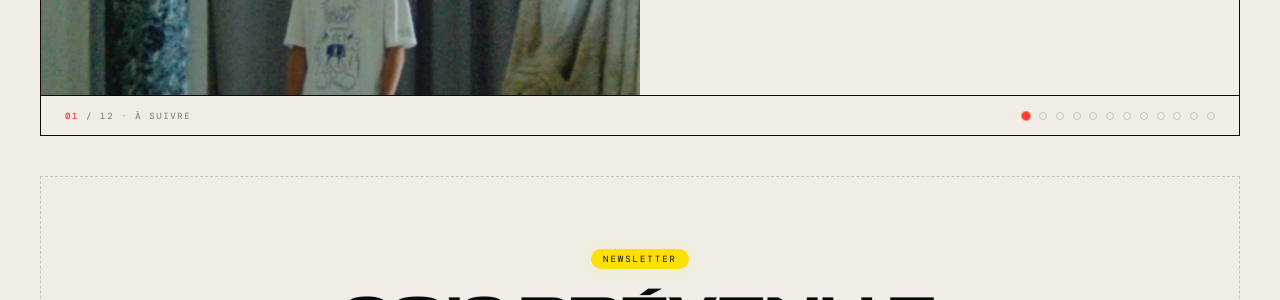
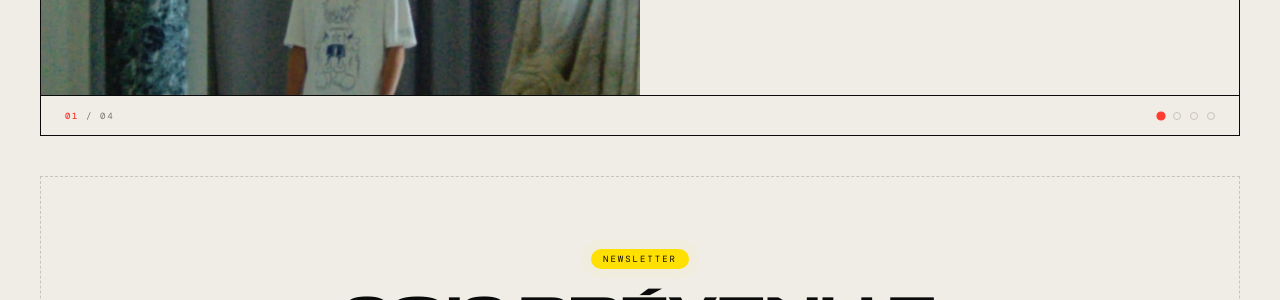
Before and after one commit to theo1guery-cmyk/AgoraDau, a Jekyll site: the page index.html, which Jekyll copies as it is, in a window 1280 px wide and 900 px high, scrolled down 3828 px. Shown: the part 150-450 px from the top of the window. Built offline with Jekyll 4.4.1, drawn with Linux system fonts in a browser that asks for light colours; some web fonts are replaced.

Commit message:
content(carrousel): retire les 8 sujets « à venir », ne garde que les publiés
Carrousel réduit aux 4 articles en ligne (La Gradiva, Ils ont volé la nuit,
Colonialisme vert, Quand le modèle masculin s'effondre) ; images des sujets
non publiés supprimées.

Co-Authored-By: Claude Opus 5.5 <noreply@anthropic.com>

```diff
--- a/index.html
+++ b/index.html
@@ -778,7 +778,7 @@ footer{background:var(--ink);color:var(--paper);padding:3rem 2.5rem;}
   </div>
 </section>
 
-<!-- PUBLICATIONS (à venir) -->
+<!-- PUBLICATIONS -->
 <section class="sec" id="publications">
   <div class="sh rv">
     <div><p class="s-over">Le contenu</p><h2 class="s-title">Nos <em>publications</em></h2></div>
@@ -828,73 +828,9 @@ footer{background:var(--ink);color:var(--paper);padding:3rem 2.5rem;}
         </div>
         <a class="pub-overlay" href="/analyses/masculinisme/" aria-label="Lire l'analyse : Quand le modèle masculin s'effondre"></a>
       </div>
-      <div class="pub-slide">
-        <div class="pub-feat-media"><img src="./analyse-eglise-trump.jpg" alt="L'église qui a fait Trump — analyse à venir d'Agora Dau" loading="lazy"/></div>
-        <div class="pub-feat-body">
-          <p class="pub-feat-kicker"><span class="fmt-dot"></span>Analyse · À venir</p>
-          <p class="pub-feat-title">L'église qui a fait Trump</p>
-          <p class="pub-feat-desc">Comment les évangéliques américains sont devenus la colonne vertébrale du trumpisme.</p>
-        </div>
-      </div>
-      <div class="pub-slide">
-        <div class="pub-feat-media"><img src="./analyse-postes-police-pekin.jpg" alt="Les postes de police secrets de Pékin — analyse à venir d'Agora Dau" loading="lazy"/></div>
-        <div class="pub-feat-body">
-          <p class="pub-feat-kicker"><span class="fmt-dot"></span>Analyse · À venir</p>
-          <p class="pub-feat-title">Les postes de police secrets de Pékin</p>
-          <p class="pub-feat-desc">Enquête sur les antennes clandestines par lesquelles la Chine surveille ses ressortissants à l'étranger.</p>
-        </div>
-      </div>
-      <div class="pub-slide">
-        <div class="pub-feat-media"><img src="./analyse-fous-par-decret.jpg" alt="Fous par décret — analyse à venir d'Agora Dau" loading="lazy"/></div>
-        <div class="pub-feat-body">
-          <p class="pub-feat-kicker"><span class="fmt-dot"></span>Analyse · À venir</p>
-          <p class="pub-feat-title">Fous par décret</p>
-          <p class="pub-feat-desc">Quand la psychiatrie devient l'arme la plus propre du pouvoir.</p>
-        </div>
-      </div>
-      <div class="pub-slide">
-        <div class="pub-feat-media"><img src="./analyse-lithium.jpg" alt="Propre ici, sale là-bas : l'envers du lithium — analyse à venir d'Agora Dau" loading="lazy"/></div>
-        <div class="pub-feat-body">
-          <p class="pub-feat-kicker"><span class="fmt-dot"></span>Analyse · À venir</p>
-          <p class="pub-feat-title">Propre ici, sale là-bas</p>
-          <p class="pub-feat-desc">Derrière la voiture « verte », des terres ravagées et des populations sacrifiées : l'envers du lithium.</p>
-        </div>
-      </div>
-      <div class="pub-slide">
-        <div class="pub-feat-media"><img src="./analyse-pegasus.jpg" alt="Pegasus, l'État contre ses propres citoyens — analyse à venir d'Agora Dau" loading="lazy"/></div>
-        <div class="pub-feat-body">
-          <p class="pub-feat-kicker"><span class="fmt-dot"></span>Analyse · À venir</p>
-          <p class="pub-feat-title">Pegasus — l'État contre ses citoyens</p>
-          <p class="pub-feat-desc">Le logiciel espion qui transforme n'importe quel téléphone en mouchard, jusque dans les mains des États.</p>
-        </div>
-      </div>
-      <div class="pub-slide">
-        <div class="pub-feat-media"><img src="./analyse-realite-fox.jpg" alt="La réalité version Fox — analyse à venir d'Agora Dau" loading="lazy"/></div>
-        <div class="pub-feat-body">
-          <p class="pub-feat-kicker"><span class="fmt-dot"></span>Analyse · À venir</p>
-          <p class="pub-feat-title">La réalité, version Fox</p>
-          <p class="pub-feat-desc">1996-2024 : comment une chaîne a fabriqué une autre Amérique — et sa réalité parallèle.</p>
-        </div>
-      </div>
-      <div class="pub-slide">
-        <div class="pub-feat-media"><img src="./analyse-marche-dependance.jpg" alt="Le marché de la dépendance — analyse à venir d'Agora Dau" loading="lazy"/></div>
-        <div class="pub-feat-body">
-          <p class="pub-feat-kicker"><span class="fmt-dot"></span>Analyse · À venir</p>
-          <p class="pub-feat-title">Le marché de la dépendance</p>
-          <p class="pub-feat-desc">De l'opium aux trafics d'aujourd'hui : quand le commerce de la dépendance devient une arme de domination.</p>
-        </div>
-      </div>
-      <div class="pub-slide">
-        <div class="pub-feat-media"><img src="./analyse-algorithme-haine.jpg" alt="L'algorithme de la haine : YouTube, TikTok, Facebook — analyse à venir d'Agora Dau" loading="lazy"/></div>
-        <div class="pub-feat-body">
-          <p class="pub-feat-kicker"><span class="fmt-dot"></span>Analyse · À venir</p>
-          <p class="pub-feat-title">L'algorithme de la haine</p>
-          <p class="pub-feat-desc">YouTube, TikTok, Facebook : comment les plateformes ont fabriqué l'extrême droite mondiale.</p>
-        </div>
-      </div>
     </div>
     <div class="pub-bar">
-      <span class="pub-counter"><b id="pubCur">01</b> / 12 · à suivre</span>
+      <span class="pub-counter"><b id="pubCur">01</b> / 04</span>
       <div class="pub-dots" id="pubDots"></div>
     </div>
   </div>
```
Also changed, not shown: analyse-algorithme-haine.jpg (deleted), analyse-eglise-trump.jpg (deleted), analyse-fous-par-decret.jpg (deleted), analyse-lithium.jpg (deleted), analyse-marche-dependance.jpg (deleted), analyse-pegasus.jpg (deleted), analyse-postes-police-pekin.jpg (deleted), analyse-realite-fox.jpg (deleted).
